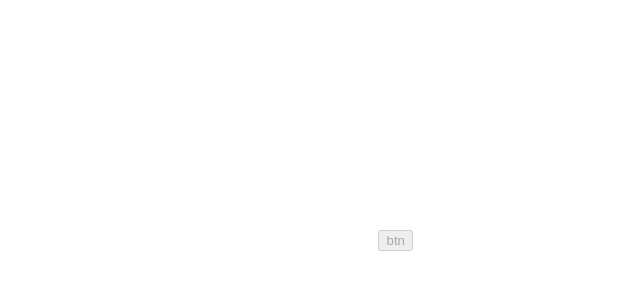
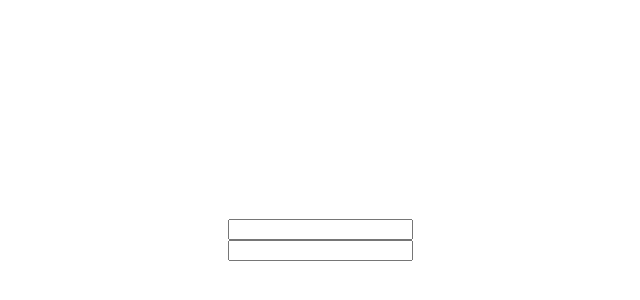
Before and after one commit to Incinerator67/vue3_exercises, a Vue app in the folder vue-project/: page / in a window 1280 px wide. Shown: the part 160-460 px from the top of the page, without its empty margins (227-867 px from the left). Built offline with nearby package versions, Linux system fonts and the light colour scheme.

Commit message:
одификаторы клавиш в фреймворке Vue

```diff
--- a/vue-project/src/App.vue
+++ b/vue-project/src/App.vue
@@ -1,10 +1,13 @@
 <script>
 export default {
-  data() {return {isDisabled: true}},
+  data() {return {submit: '',sub: ''}},
 }
 </script>
 <template>
-  <button v-bind:disabled="isDisabled">btn</button>
+  <input @keyup.enter="submit" v-model="submit"/>
+  <p>{{ submit }}</p>
+  <input @keyup.page-down="onPageDown" v-model="sub"/>
+  <p>{{ sub }}</p>
 </template>
 <style scoped>
 header {line-height: 1.5;}
```
